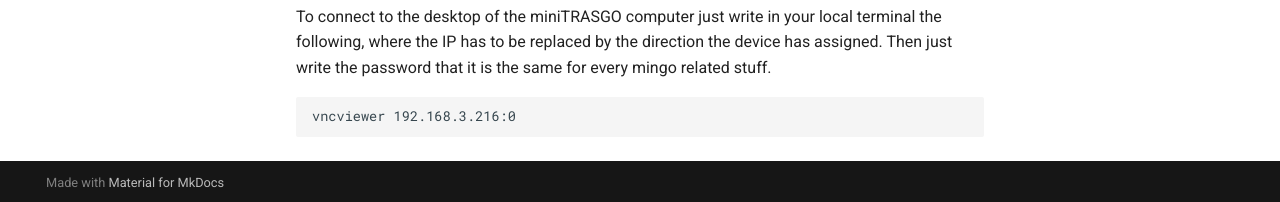
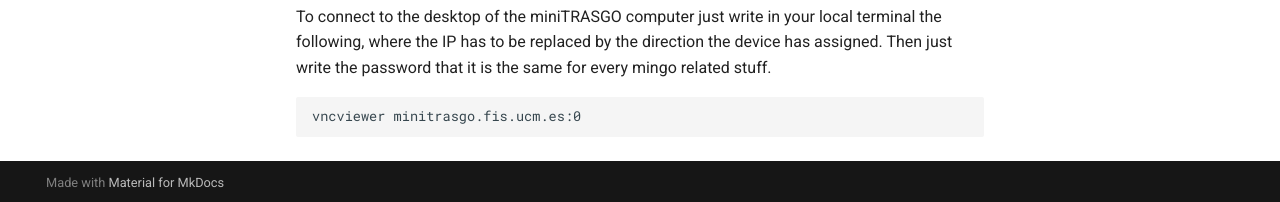
Before and after one commit to cayesoneira/miniTRASGO-documentation, an MkDocs documentation site: the page built from docs/operation/index.md, in a window 1280 px wide and 1237 px high. Shown: the part 1032-1234 px from the top of the window. Built offline with MkDocs 1.6.1 and Material for MkDocs 9.7.7, drawn with Linux system fonts in a browser that asks for light colours.

Commit message:
Update index.md

```diff
--- a/docs/operation/index.md
+++ b/docs/operation/index.md
@@ -20,4 +20,4 @@
 ### Desktop connection
 To connect to the desktop of the miniTRASGO computer just write in your local terminal the following, where the IP has to be replaced by the direction the device has assigned. Then just write the password that it is the same for every mingo related stuff.
 
-    vncviewer 192.168.3.216:0
+    vncviewer minitrasgo.fis.ucm.es:0
```
